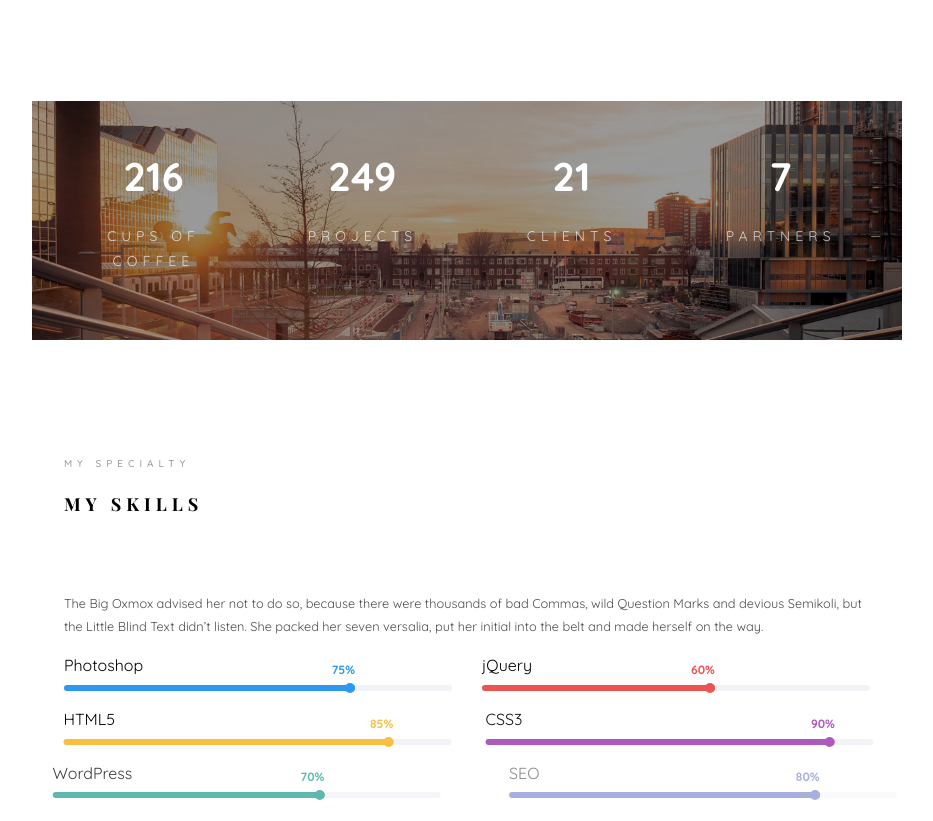
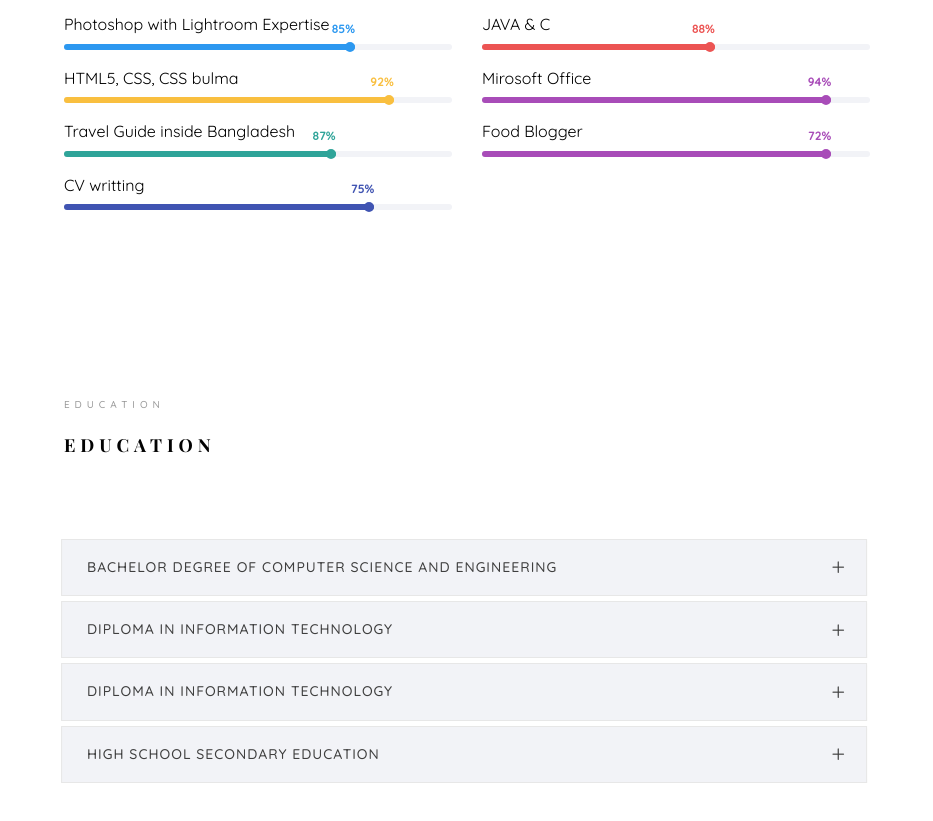
Before and after one commit to mdrakibulhasan2/mdrakibulhasan2.github.io, a plain HTML site: page index.html in a window 1280 px wide. Shown: the part 2941-3762 px from the top of the page, without its empty margins (323-1256 px from the left). Drawn offline with nearby package versions, Linux system fonts and the light colour scheme; files whose address does not match are found by name; a web font is replaced by a local one.

Commit message:
Update index.html

```diff
--- a/index.html
+++ b/index.html
@@ -240,7 +240,7 @@
 								</div>
 							</div>
 						</div>
-						<div class="col-md-4 text-center animate-box">
+						<!--<div class="col-md-4 text-center animate-box">
 							<div class="services color-5">
 								<span class="icon">
 									<i class="icon-data"></i>
@@ -261,12 +261,12 @@
 									<p>Separated they live in Bookmarksgrove right at the coast of the Semantics</p>
 								</div>
 							</div>
-						</div>
+						</div> -->
 					</div>
 				</div>
 			</section>
 
-			<div id="colorlib-counter" class="colorlib-counters" style="background-image: url(images/cover_bg_1.jpg);" data-stellar-background-ratio="0.5">
+			<!--<div id="colorlib-counter" class="colorlib-counters" style="background-image: url(images/cover_bg_1.jpg);" data-stellar-background-ratio="0.5">
 				<div class="overlay"></div>
 				<div class="colorlib-narrow-content">
 					<div class="row">
@@ -290,7 +290,7 @@
 						</div>
 					</div>
 				</div>
-			</div>
+			</div> -->
 
 			<section class="colorlib-skills" data-section="skills">
 				<div class="colorlib-narrow-content">
@@ -302,36 +302,14 @@
 					</div>
 					<div class="row">
 						<div class="col-md-12 animate-box" data-animate-effect="fadeInLeft">
-							<p>The Big Oxmox advised her not to do so, because there were thousands of bad Commas, wild Question Marks and devious Semikoli, but the Little Blind Text didn’t listen. She packed her seven versalia, put her initial into the belt and made herself on the way.</p>
+							<p>I am a CSE undergraduate student of North South University. Apart from my academic syllabus, I am capable of doing some other co-curricular activity as well</p>
 						</div>
 						<div class="col-md-6 animate-box" data-animate-effect="fadeInLeft">
 							<div class="progress-wrap">
-								<h3>Photoshop</h3>
+								<h3>Photoshop with Lightroom Expertise</h3>
 								<div class="progress">
 								 	<div class="progress-bar color-1" role="progressbar" aria-valuenow="75"
 								  	aria-valuemin="0" aria-valuemax="100" style="width:75%">
-								    <span>75%</span>
-								  	</div>
-								</div>
-							</div>
-						</div>
-						<div class="col-md-6 animate-box" data-animate-effect="fadeInRight">
-							<div class="progress-wrap">
-								<h3>jQuery</h3>
-								<div class="progress">
-								 	<div class="progress-bar color-2" role="progressbar" aria-valuenow="60"
-								  	aria-valuemin="0" aria-valuemax="100" style="width:60%">
-								    <span>60%</span>
-								  	</div>
-								</div>
-							</div>
-						</div>
-						<div class="col-md-6 animate-box" data-animate-effect="fadeInLeft">
-							<div class="progress-wrap">
-								<h3>HTML5</h3>
-								<div class="progress">
-								 	<div class="progress-bar color-3" role="progressbar" aria-valuenow="85"
-								  	aria-valuemin="0" aria-valuemax="100" style="width:85%">
 								    <span>85%</span>
 								  	</div>
 								</div>
@@ -339,33 +317,66 @@
 						</div>
 						<div class="col-md-6 animate-box" data-animate-effect="fadeInRight">
 							<div class="progress-wrap">
-								<h3>CSS3</h3>
+								<h3>JAVA & C</h3>
 								<div class="progress">
-								 	<div class="progress-bar color-4" role="progressbar" aria-valuenow="90"
-								  	aria-valuemin="0" aria-valuemax="100" style="width:90%">
-								    <span>90%</span>
+								 	<div class="progress-bar color-2" role="progressbar" aria-valuenow="60"
+								  	aria-valuemin="0" aria-valuemax="100" style="width:60%">
+								    <span>88%</span>
 								  	</div>
 								</div>
 							</div>
 						</div>
 						<div class="col-md-6 animate-box" data-animate-effect="fadeInLeft">
 							<div class="progress-wrap">
-								<h3>WordPress</h3>
+								<h3>HTML5, CSS, CSS bulma</h3>
 								<div class="progress">
-								 	<div class="progress-bar color-5" role="progressbar" aria-valuenow="70"
-								  	aria-valuemin="0" aria-valuemax="100" style="width:70%">
-								    <span>70%</span>
+								 	<div class="progress-bar color-3" role="progressbar" aria-valuenow="85"
+								  	aria-valuemin="0" aria-valuemax="100" style="width:85%">
+								    <span>92%</span>
 								  	</div>
 								</div>
 							</div>
 						</div>
 						<div class="col-md-6 animate-box" data-animate-effect="fadeInRight">
 							<div class="progress-wrap">
-								<h3>SEO</h3>
+								<h3>Mirosoft Office</h3>
+								<div class="progress">
+								 	<div class="progress-bar color-4" role="progressbar" aria-valuenow="90"
+								  	aria-valuemin="0" aria-valuemax="100" style="width:90%">
+								    <span>94%</span>
+								  	</div>
+								</div>
+							</div>
+						</div>
+						<div class="col-md-6 animate-box" data-animate-effect="fadeInLeft">
+							<div class="progress-wrap">
+								<h3>Travel Guide inside Bangladesh</h3>
+								<div class="progress">
+								 	<div class="progress-bar color-5" role="progressbar" aria-valuenow="70"
+								  	aria-valuemin="0" aria-valuemax="100" style="width:70%">
+								    <span>87%</span>
+								  	</div>
+								</div>
+							</div>
+						</div>
+						<div class="col-md-6 animate-box" data-animate-effect="fadeInRight">
+							<div class="progress-wrap">
+								<h3>Food Blogger</h3>
+								<div class="progress">
+								 	<div class="progress-bar color-4" role="progressbar" aria-valuenow="90"
+								  	aria-valuemin="0" aria-valuemax="100" style="width:90%">
+								    <span>72%</span>
+								  	</div>
+								</div>
+							</div>
+						</div>
+						<div class="col-md-6 animate-box" data-animate-effect="fadeInRight">
+							<div class="progress-wrap">
+								<h3>CV writting</h3>
 								<div class="progress">
 								 	<div class="progress-bar color-6" role="progressbar" aria-valuenow="80"
 								  	aria-valuemin="0" aria-valuemax="100" style="width:80%">
-								    <span>80%</span>
+								    <span>75%</span>
 								  	</div>
 								</div>
 							</div>
@@ -393,18 +404,7 @@
 									            </a>
 									        </h4>
 									    </div>
-									    <div id="collapseOne" class="panel-collapse collapse in" role="tabpanel" aria-labelledby="headingOne">
-									         <div class="panel-body">
-									            <div class="row">
-										      		<div class="col-md-6">
-										      			<p>Far far away, behind the word mountains, far from the countries Vokalia and Consonantia, there live the blind texts. </p>
-										      		</div>
-										      		<div class="col-md-6">
-										      			<p>Separated they live in Bookmarksgrove right at the coast of the Semantics, a large language ocean.</p>
-										      		</div>
-										      	</div>
-									         </div>
-									    </div>
+
 									</div>
 									<div class="panel panel-default">
 									    <div class="panel-heading" role="tab" id="headingTwo">
```
